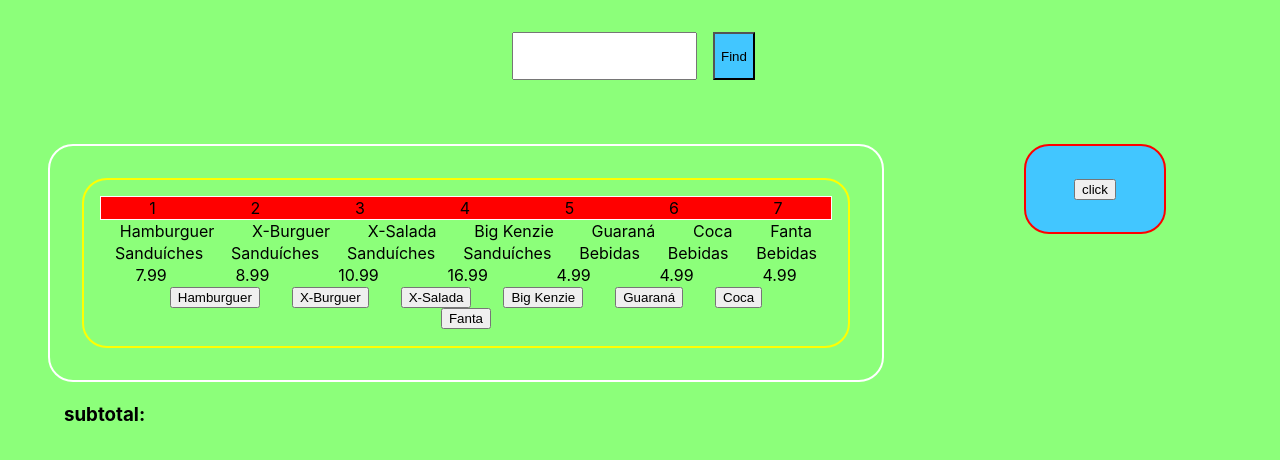
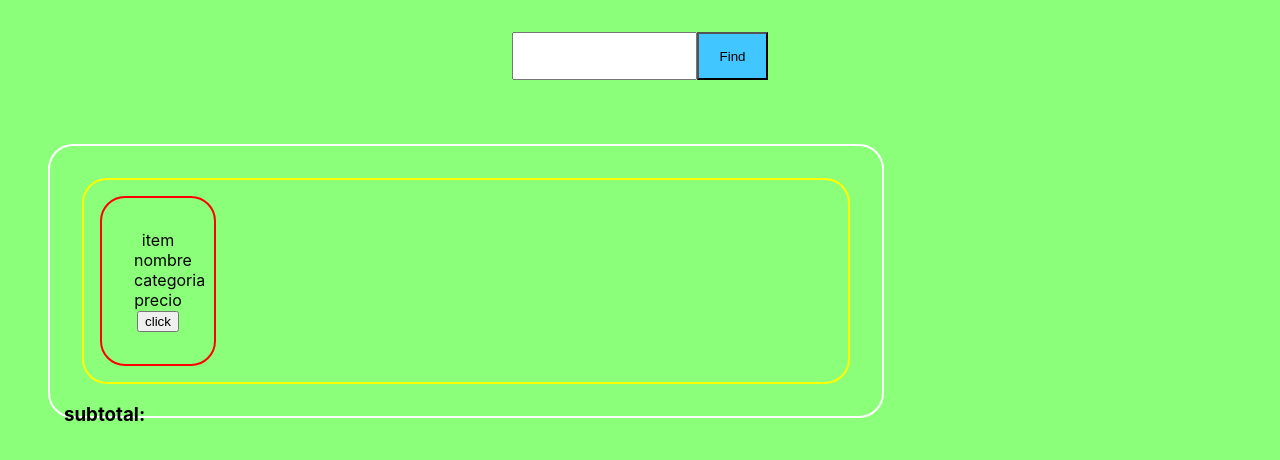
Before and after one commit to Kenzie-Academy-Brasil-Developers/react-entrega-s1-hamburgueria-da-kenzie-Glen1986, a React (Create React App) app: page / in a window 1280 px wide. Shown: the top 460 px of the page. Built offline with nearby package versions, Linux system fonts and the light colour scheme.

Commit message:
componentsTitlePictures

```diff
--- a/src/App.js
+++ b/src/App.js
@@ -1,5 +1,4 @@
 import MenuContainer from './components/MenuContainer'
-import Product from './components/Product'
 import Subtotal from './components/Subtotal'
 import NavBar from './components/NavBar'
 import './App.css';
@@ -28,15 +27,15 @@
   setFilteredProducts([console.log(...filteredProducts), products.filter(item =>item.name === e)]
   )
 };
-
+/*
  const  handleClick = (e) =>{
     var newObj = products.find((item) =>item.id === e);
    console.log(e, newObj)
    setCurrentSale(
-     [...currentSale, [/*newObj.name,<br/>, newObj.category,<br/>, newObj.price,<br/>*/]]
+     [...currentSale, [newObj.name,<br/>, newObj.category,<br/>, newObj.price,<br/>]]
    )
 }
-
+*/
 
 return (
   <>
@@ -50,38 +49,18 @@
   <div className="App">
     <div className="ContainerMenu">
       <MenuContainer
-        id = {
-          products.map(item=>
-          <div>{item.id}</div>)}
-        name = {
-          products.map(item =>
-          <div>{item.name}</div> )}
-        category = {
-          products.map(item =>
-          <div>{item.category}</div> )}
-        price = {
-          products.map(item =>
-          <div>{item.price}</div> )}
-        button={products.map(item=>
-        <button id= {item.id}>{item.name}</button>
-        ) }
-        handleClick = {handleClick}
+        item = {
+        products.map(item=>
+          item)}
 
-
-      />
-    </div>
-       <Product
-         currentSale = { currentSale }
-         setCurrentSale = { setCurrentSale }
-       ></Product>
-    <div>
+        products = { products }
+        setProducts = { setProducts }
+      >
+      </MenuContainer>
       <Subtotal
         cartTotal ={
         products.map(item => item ===
-         <div>{item.price}</div>   )
-
-        }
-
+         <div>{item.price}</div>) }
       ></Subtotal>
     </div>
 
--- a/src/components/MenuContainer/index.js
+++ b/src/components/MenuContainer/index.js
@@ -1,15 +1,17 @@
-import './style.css'
-const MenuContainer =({showProducts,products, setProduct, name, id, button, suma, category, price, handleClick})=>{
+import Product from '../Product';
+import './style.css';
+const MenuContainer =({item, products, setProducts})=>{
 
 
   return(
-  <tr className="block">
-    <td className="id">{id}</td>
-    <td className="nombre">{name/*products.map(item => item = item.name)*/}</td>
-    <td className="categoria">{category/*products.map(item => item = item.category)*/}</td>
-    <td className="precio">{price/*products.map(item => item = item.id)}price*/}</td>
-    <button className="button" onClick = {e=>handleClick(e.target.id)}>{button}</button>
-  </tr>
+  <div className="block">
+    <Product
+      item = {item}
+      products = {products.map(item=>item)}
+      setProducts =  {setProducts}
+
+    ></Product>
+ </div>
   )
 }
 export default MenuContainer;
--- a/src/components/MenuContainer/style.css
+++ b/src/components/MenuContainer/style.css
@@ -12,13 +12,7 @@
   display:flex;
   justify-content:space-around;
 }
-.button{
-  background:transparent;
-  border:none;
-}
-button{
-  margin:0 1rem;
-}
+
 .block{
   border: 2px solid yellow;
   border-radius: 25px;
--- a/src/components/Product/index.js
+++ b/src/components/Product/index.js
@@ -1,10 +1,16 @@
 import './style.css'
-const Product =( {currentSale} )=>{
+const Product =( {item,arreglo,handleClick,products } )=>{
   return(
-  <section className="product">
-    <div className="nombre">{currentSale}</div>
-    <button>click</button>
-  </section>
+  <div className="product">
+    <div className="id">item</div>
+    <div className="nombre">nombre</div>
+    <div className="categoria">categoria</div>
+    <div className="precio">precio</div>
+    <button onClick= {(e)=>console.log(item)} className="button">click</button>
+  </div>
   )
 }
 export default Product;
+
+
+<div></div>
--- a/src/components/Product/style.css
+++ b/src/components/Product/style.css
@@ -1,11 +1,8 @@
 .product{
-  background-color:#42c6ff;
   border:2px solid red;
   border-radius:25px;
   padding:2rem;
-  margin: -5rem 4rem 0 4rem ;
-  position: fixed;
-  left:55%;
+  width: 3rem;
 }
 
 @media (min-width:1061px){
@@ -15,12 +12,9 @@
 }
 @media  (max-width:1060px){
   .product{
-    top:-14rem;
   }
 }
 @media (min-width:760px){
   .product{
-    margin-top:9rem;
-    left:75%;
   }
 }
```
